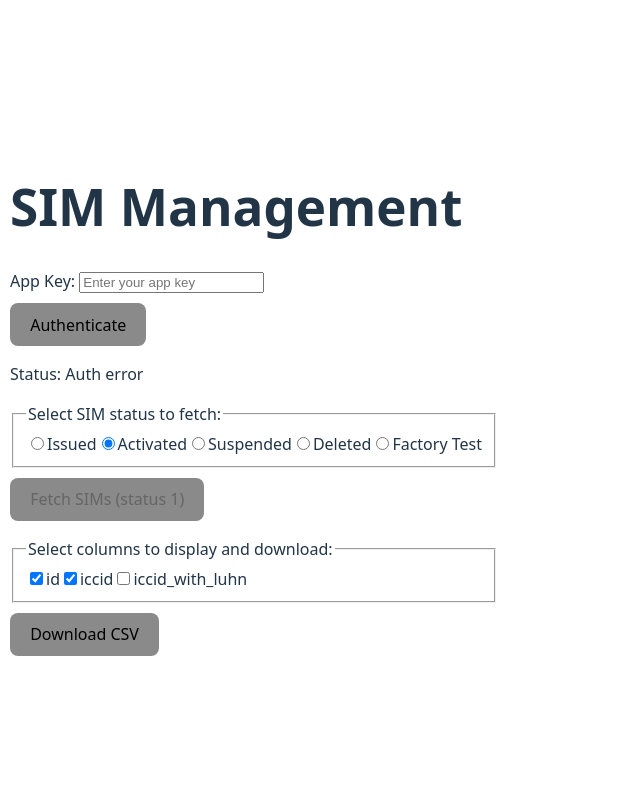
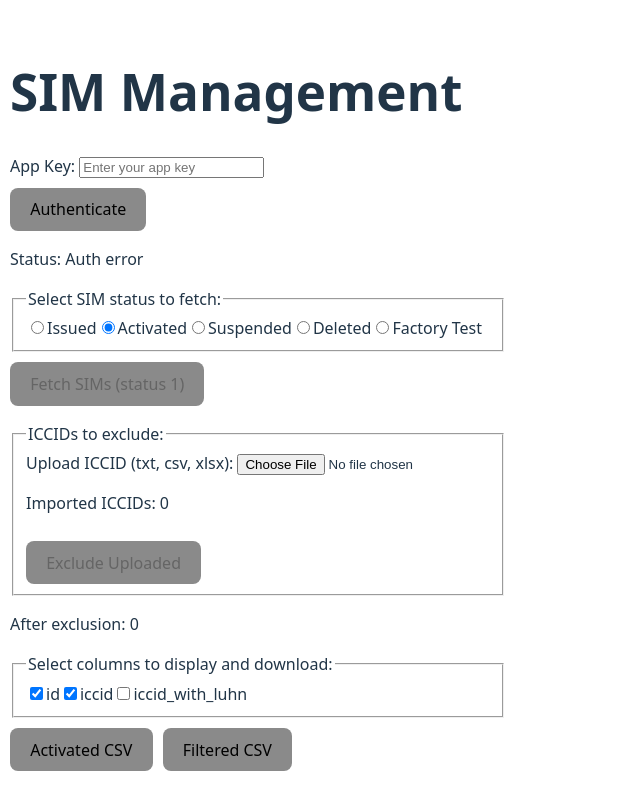
Before and after one commit to Kearlock/EMapi, a React (Vite) app: page / in a window 1280 px wide. Shown: the whole page, without its empty margins (0-640 px from the left). Built offline with nearby package versions, Linux system fonts and the light colour scheme.

Commit message:
upload and filter

```diff
--- a/src/components/App/App.tsx
+++ b/src/components/App/App.tsx
@@ -1,3 +1,5 @@
+import * as XLSX from "xlsx";
+
 import { useState } from "react";
 import { useMutation, useQueryClient } from "@tanstack/react-query";
 import axios from "axios";
@@ -73,15 +75,59 @@ const fetchFilteredSIMs = async (
 
 function App() {
   const queryClient = useQueryClient();
+  const [uploadedICCIDs, setUploadedICCIDs] = useState<string[]>([]);
+
   const [appKey, setAppKey] = useState("");
   const [selectedStatus, setSelectedStatus] = useState<number>(1);
   const [authStatus, setAuthStatus] = useState("Auth error");
   const [simStatus, setSimStatus] = useState("");
   const [sims, setSims] = useState<Sim[]>([]);
+  const [filteredSims, setFilteredSims] = useState<Sim[]>([]); // filtered result
   const [selectedColumns, setSelectedColumns] = useState<ColumnKey[]>([
     "id",
     "iccid",
   ]);
+
+  const handleFileUpload = (e: React.ChangeEvent<HTMLInputElement>) => {
+    const file = e.target.files?.[0];
+    if (!file) return;
+
+    const reader = new FileReader();
+
+    reader.onload = (event) => {
+      const data = new Uint8Array(event.target?.result as ArrayBuffer);
+      const workbook = XLSX.read(data, { type: "array" });
+
+      // Read first sheet
+      const sheetName = workbook.SheetNames[0];
+      const sheet = workbook.Sheets[sheetName];
+
+      const rows = XLSX.utils.sheet_to_json(sheet, { header: 1 }) as string[][];
+      const iccids: string[] = rows
+        .flat() // flatten if multiple columns
+        .map((val) => String(val).trim())
+        .filter((val) => /^\d{18,20}$/.test(val)); // basic ICCID format check
+
+      setUploadedICCIDs(iccids);
+    };
+
+    // Read as binary for XLS/XLSX
+    if (file.name.endsWith(".xls") || file.name.endsWith(".xlsx")) {
+      reader.readAsArrayBuffer(file);
+    } else {
+      // CSV or TXT: read as text
+      reader.onload = () => {
+        const text = reader.result as string;
+        const lines = text
+          .split(/[\r\n]+/)
+          .map((line) => line.trim())
+          .filter((line) => /^\d{18,20}$/.test(line));
+
+        setUploadedICCIDs(lines);
+      };
+      reader.readAsText(file);
+    }
+  };
 
   const authMutation = useMutation({
     mutationFn: fetchToken,
@@ -113,12 +159,12 @@ function App() {
   });
   const { mutate, isPending } = simMutation;
 
-  const downloadCSV = () => {
-    if (!sims.length || selectedColumns.length === 0) return;
+  const downloadCSV = (data: Sim[], filename = "sims_export.csv") => {
+    if (!data.length || selectedColumns.length === 0) return;
 
     const header = selectedColumns.map((col) => `"${col}"`).join(",");
-    const rows = sims.map((sim) =>
-      selectedColumns.map((col) => `"${sim[col] ?? ""}"`).join(",")
+    const rows = data.map((sim) =>
+      selectedColumns.map((col) => `"${sim[col as keyof Sim] ?? ""}"`).join(",")
     );
     const csvContent = [header, ...rows].join("\n");
 
@@ -127,7 +173,7 @@ function App() {
 
     const link = document.createElement("a");
     link.href = url;
-    link.setAttribute("download", "sims_export.csv");
+    link.setAttribute("download", filename);
     document.body.appendChild(link);
     link.click();
     document.body.removeChild(link);
@@ -174,6 +220,41 @@ function App() {
       </button>
       <p>{simStatus}</p>
 
+      <fieldset
+        style={{
+          // display: "flex",
+          marginTop: "10px",
+        }}
+      >
+        <legend>ICCIDs to exclude:</legend>
+
+        <div>
+          <label style={{ display: "block" }}>
+            Upload ICCID (txt, csv, xlsx):&nbsp;
+            <input
+              type="file"
+              accept=".txt,.csv,.xls,.xlsx"
+              onChange={handleFileUpload}
+            />
+          </label>
+          <p>Imported ICCIDs: {uploadedICCIDs.length}</p>
+        </div>
+        <button
+          onClick={() => {
+            const iccidSet = new Set(uploadedICCIDs.map((id) => id.trim()));
+            const filtered = sims.filter(
+              (sim) =>
+                !iccidSet.has(sim.iccid ?? "") &&
+                !iccidSet.has(sim.iccid_with_luhn ?? "")
+            );
+            setFilteredSims(filtered);
+          }}
+          disabled={sims.length === 0 || uploadedICCIDs.length === 0}
+        >
+          Exclude Uploaded
+        </button>
+      </fieldset>
+      <p>After exclusion: {filteredSims.length}</p>
       <fieldset style={{ display: "flex", marginTop: "10px" }}>
         <legend>Select columns to display and download:</legend>
         {AVAILABLE_COLUMNS.map((col) => (
@@ -193,10 +274,17 @@ function App() {
           </label>
         ))}
       </fieldset>
-      <button onClick={downloadCSV}>Download CSV</button>
+      <div style={{ display: "flex", gap: "10px" }}>
+        <div>
+          <button onClick={() => downloadCSV(sims, "activated.csv")}>
+            Activated CSV
+          </button>
           {simStatus && sims.length > 0 && selectedColumns.length > 0 && (
             <>
-          <h3 style={{ marginTop: "10px" }}>Preview (first 5 rows)</h3>
+              <h3 style={{ marginTop: "10px" }}>
+                {" "}
+                Activated Preview (first 5 rows)
+              </h3>
               <table border={1} cellPadding={1} style={{ marginTop: "10px" }}>
                 <thead>
                   <tr>
@@ -218,6 +306,41 @@ function App() {
             </>
           )}
         </div>
+        <div>
+          <button onClick={() => downloadCSV(filteredSims, "filtered.csv")}>
+            Filtered CSV
+          </button>
+
+          {simStatus &&
+            filteredSims.length > 0 &&
+            selectedColumns.length > 0 && (
+              <>
+                <h3 style={{ marginTop: "10px" }}>
+                  Filtered Preview (first 5 rows)
+                </h3>
+                <table border={1} cellPadding={1} style={{ marginTop: "10px" }}>
+                  <thead>
+                    <tr>
+                      {selectedColumns.map((col) => (
+                        <th key={col}>{col}</th>
+                      ))}
+                    </tr>
+                  </thead>
+                  <tbody>
+                    {filteredSims.slice(0, 5).map((sim) => (
+                      <tr key={sim.id}>
+                        {selectedColumns.map((col) => (
+                          <td key={col}>{sim[col as keyof Sim] ?? "-"}</td>
+                        ))}
+                      </tr>
+                    ))}
+                  </tbody>
+                </table>
+              </>
+            )}
+        </div>
+      </div>
+    </div>
   );
 }
 
```
Lines whose indentation alone changed are shown as unchanged.
